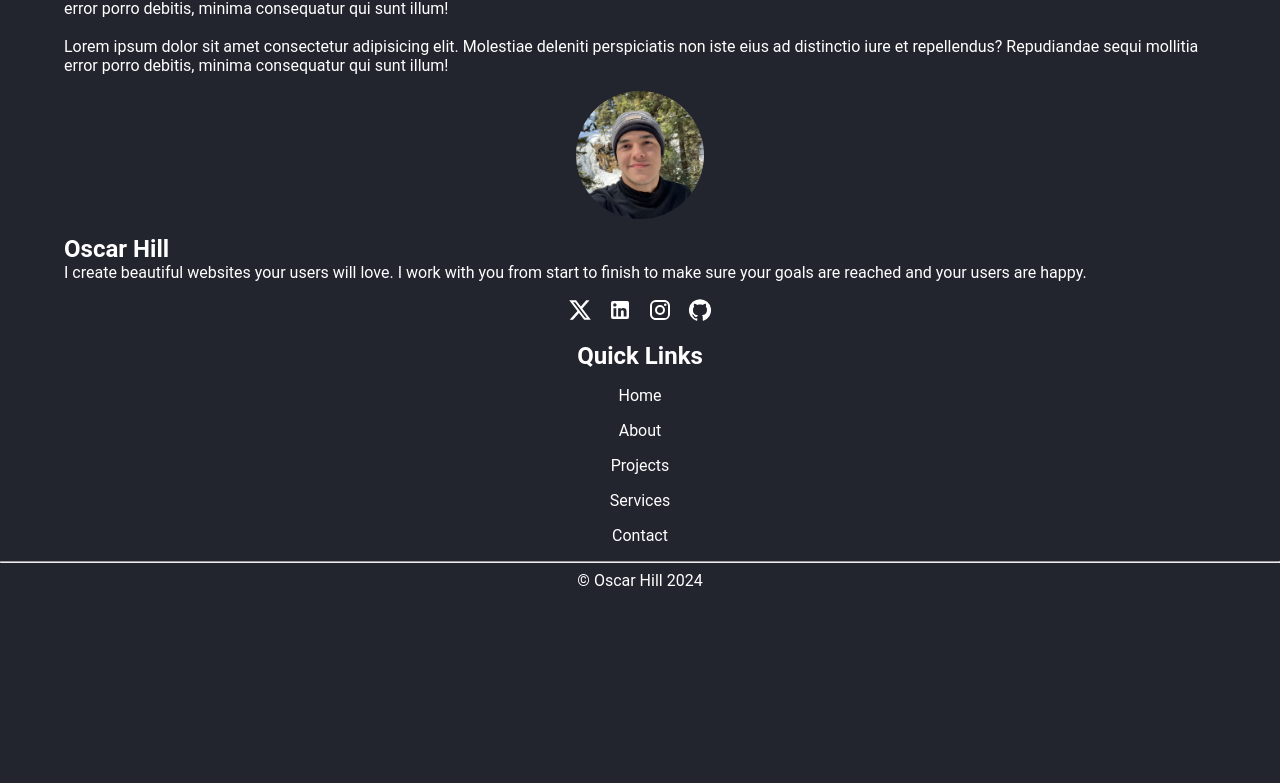
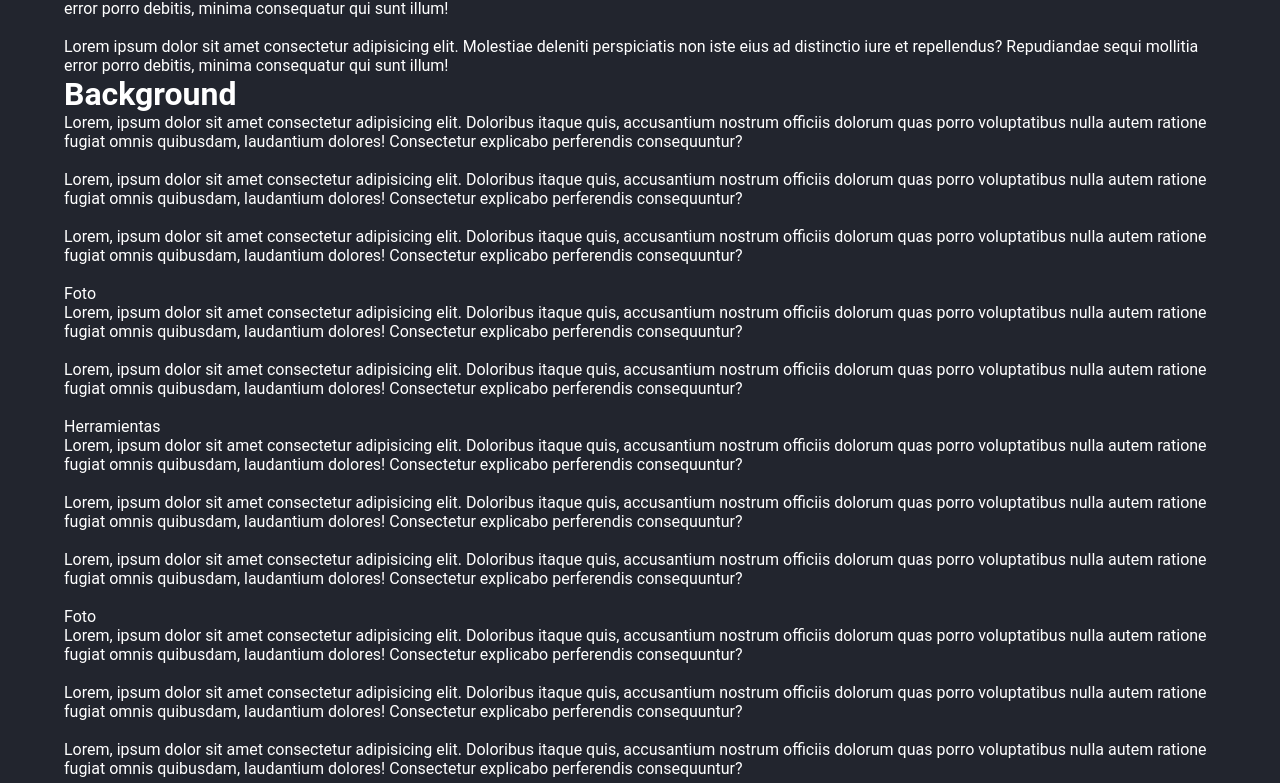
Before and after one commit to oscarhillz/CV, a React (Vite) app: page /CV/about in a window 1280 px wide. Shown: the part 797-1580 px from the top of the page. Before the commit the page ends 1483 px from the top, so only its background shows below. Built offline with nearby package versions, Linux system fonts and the light colour scheme.

Commit message:
desarrollo de pag about

```diff
--- a/src/layouts/About/About.css
+++ b/src/layouts/About/About.css
@@ -11,7 +11,7 @@
     & .AboutHeaderIMG{
         width: 40vh;
         height: 40vh;
-        background-image: url('../../assets/IMG/FotoOscarCirculo.jpeg');
+        background-image: url('../../assets/IMG/FotoOscar.jpeg');
         background-size: cover;
         border-radius: 25px;
         margin-top: 4rem;
--- a/src/layouts/About/About.jsx
+++ b/src/layouts/About/About.jsx
@@ -25,6 +25,43 @@ export default function About() {
       </ Container >
 
       <div className="AboutStory">
+        <Container>
+        <h1>Background</h1>
+        <p>Lorem, ipsum dolor sit amet consectetur adipisicing elit. Doloribus itaque quis, accusantium nostrum officiis dolorum quas porro voluptatibus nulla autem ratione fugiat omnis quibusdam, laudantium dolores! Consectetur explicabo perferendis consequuntur?</p>
+        <br />
+        <p>Lorem, ipsum dolor sit amet consectetur adipisicing elit. Doloribus itaque quis, accusantium nostrum officiis dolorum quas porro voluptatibus nulla autem ratione fugiat omnis quibusdam, laudantium dolores! Consectetur explicabo perferendis consequuntur?</p>
+        <br />
+        <p>Lorem, ipsum dolor sit amet consectetur adipisicing elit. Doloribus itaque quis, accusantium nostrum officiis dolorum quas porro voluptatibus nulla autem ratione fugiat omnis quibusdam, laudantium dolores! Consectetur explicabo perferendis consequuntur?</p>
+        <br />
+
+        Foto
+
+        <p>Lorem, ipsum dolor sit amet consectetur adipisicing elit. Doloribus itaque quis, accusantium nostrum officiis dolorum quas porro voluptatibus nulla autem ratione fugiat omnis quibusdam, laudantium dolores! Consectetur explicabo perferendis consequuntur?</p>
+        <br />
+        <p>Lorem, ipsum dolor sit amet consectetur adipisicing elit. Doloribus itaque quis, accusantium nostrum officiis dolorum quas porro voluptatibus nulla autem ratione fugiat omnis quibusdam, laudantium dolores! Consectetur explicabo perferendis consequuntur?</p>
+        <br />
+
+        Herramientas
+
+        <p>Lorem, ipsum dolor sit amet consectetur adipisicing elit. Doloribus itaque quis, accusantium nostrum officiis dolorum quas porro voluptatibus nulla autem ratione fugiat omnis quibusdam, laudantium dolores! Consectetur explicabo perferendis consequuntur?</p>
+        <br />
+        <p>Lorem, ipsum dolor sit amet consectetur adipisicing elit. Doloribus itaque quis, accusantium nostrum officiis dolorum quas porro voluptatibus nulla autem ratione fugiat omnis quibusdam, laudantium dolores! Consectetur explicabo perferendis consequuntur?</p>
+        <br />
+        <p>Lorem, ipsum dolor sit amet consectetur adipisicing elit. Doloribus itaque quis, accusantium nostrum officiis dolorum quas porro voluptatibus nulla autem ratione fugiat omnis quibusdam, laudantium dolores! Consectetur explicabo perferendis consequuntur?</p>
+        <br />
+
+        Foto
+
+        <p>Lorem, ipsum dolor sit amet consectetur adipisicing elit. Doloribus itaque quis, accusantium nostrum officiis dolorum quas porro voluptatibus nulla autem ratione fugiat omnis quibusdam, laudantium dolores! Consectetur explicabo perferendis consequuntur?</p>
+        <br />
+        <p>Lorem, ipsum dolor sit amet consectetur adipisicing elit. Doloribus itaque quis, accusantium nostrum officiis dolorum quas porro voluptatibus nulla autem ratione fugiat omnis quibusdam, laudantium dolores! Consectetur explicabo perferendis consequuntur?</p>
+        <br />
+        <p>Lorem, ipsum dolor sit amet consectetur adipisicing elit. Doloribus itaque quis, accusantium nostrum officiis dolorum quas porro voluptatibus nulla autem ratione fugiat omnis quibusdam, laudantium dolores! Consectetur explicabo perferendis consequuntur?</p>
+        <br />
+
+        </Container>
+
+
 
       </div>
 
--- a/src/layouts/Home/Home.css
+++ b/src/layouts/Home/Home.css
@@ -70,7 +70,8 @@ body{
         width: 100%;
         height: 60%;
         border-radius: 5%;
-        background-color: red;
+        background-image: url('../../assets/IMG/FotoOscar.jpeg');
+        background-size: cover;
         max-width: 90vw;
         display: flex;
         justify-content: center;
```
Also changed, not shown: src/assets/IMG/FotoOscar.jpeg (added), src/assets/IMG/FotoOscarCirculo.jpeg.
